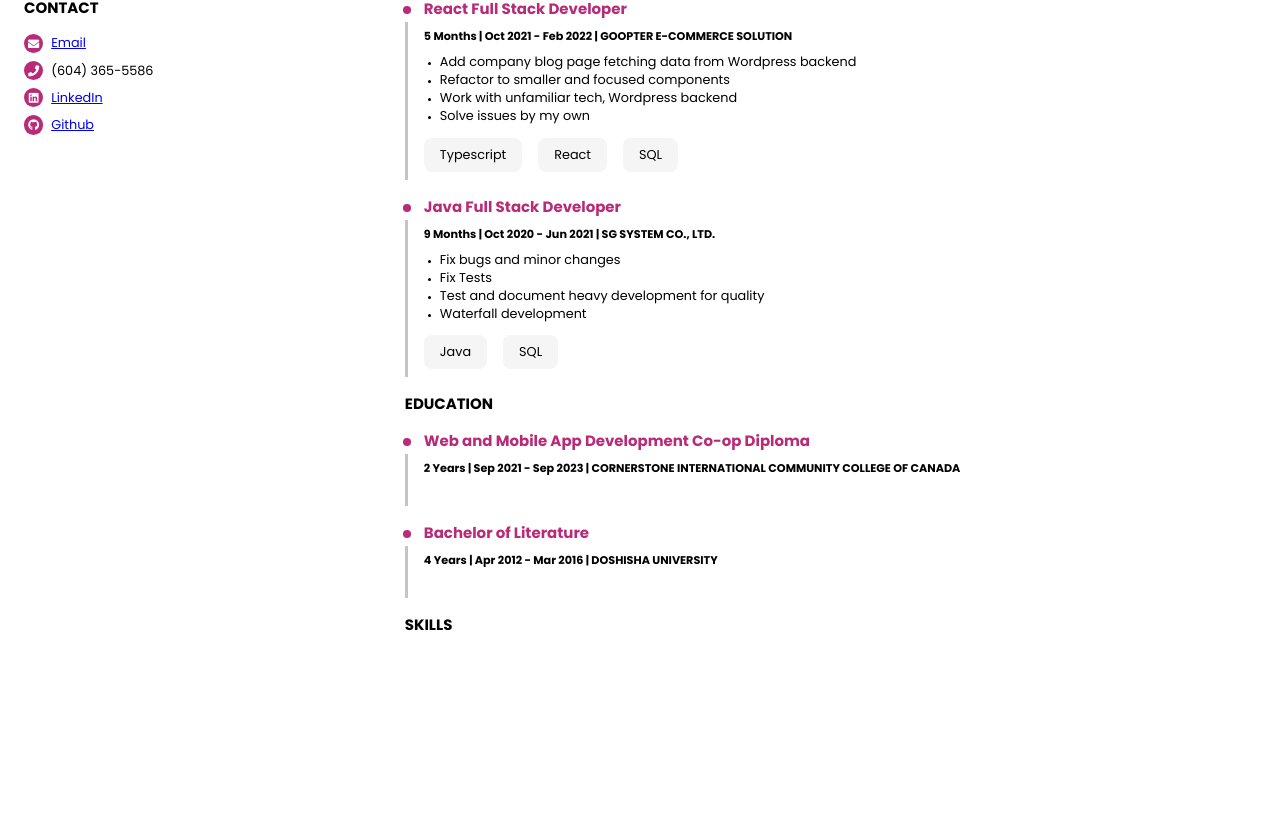
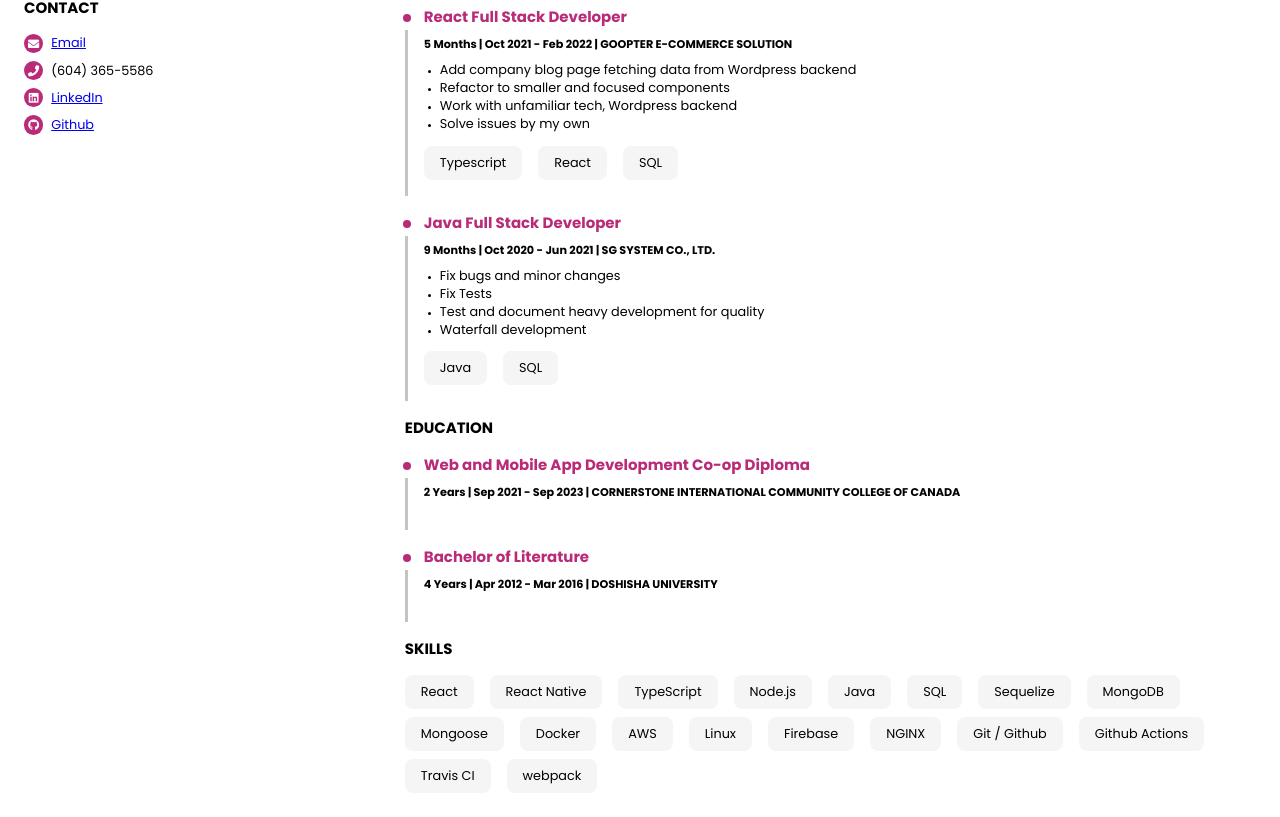
Before and after one commit to SOunit/resume-angular, an Angular app: page / in a window 1280 px wide. Shown: the part 347-1164 px from the top of the page. Before the commit the page ends 1014 px from the top, so only its background shows below. Built offline with nearby package versions, Linux system fonts and the light colour scheme.

Commit message:
add skills

```diff
--- a/src/app/app.component.html
+++ b/src/app/app.component.html
@@ -65,6 +65,12 @@
             [education]="education"
           ></app-education>
           <h3 class="section-title">skills</h3>
+          <div class="skills">
+            <app-skill-icon
+              *ngFor="let skill of skills"
+              [title]="skill"
+            ></app-skill-icon>
+          </div>
         </div>
       </div>
     </main>
--- a/src/app/app.component.scss
+++ b/src/app/app.component.scss
@@ -49,3 +49,8 @@ body {
 .address {
   margin-top: 0;
 }
+
+.skills {
+  display: flex;
+  flex-wrap: wrap;
+}
--- a/src/app/app.component.ts
+++ b/src/app/app.component.ts
@@ -8,6 +8,26 @@ import { Experience, ContactItem, Education } from './shared/shared-types';
 })
 export class AppComponent {
   title = 'resume';
+  skills: string[] = [
+    'React',
+    'React Native',
+    'TypeScript',
+    'Node.js',
+    'Java',
+    'SQL',
+    'Sequelize',
+    'MongoDB',
+    'Mongoose',
+    'Docker',
+    'AWS',
+    'Linux',
+    'Firebase',
+    'NGINX',
+    'Git / Github',
+    'Github Actions',
+    'Travis CI',
+    'webpack',
+  ];
   educations: Education[] = [
     {
       title: 'Web and Mobile App Development Co-op Diploma',
--- a/src/app/components/skill-icon/skill-icon.component.scss
+++ b/src/app/components/skill-icon/skill-icon.component.scss
@@ -3,4 +3,5 @@
   margin-right: 1rem;
   padding: 0.5rem 1rem;
   border-radius: 0.5rem;
+  margin-bottom: 0.5rem;
 }
```
